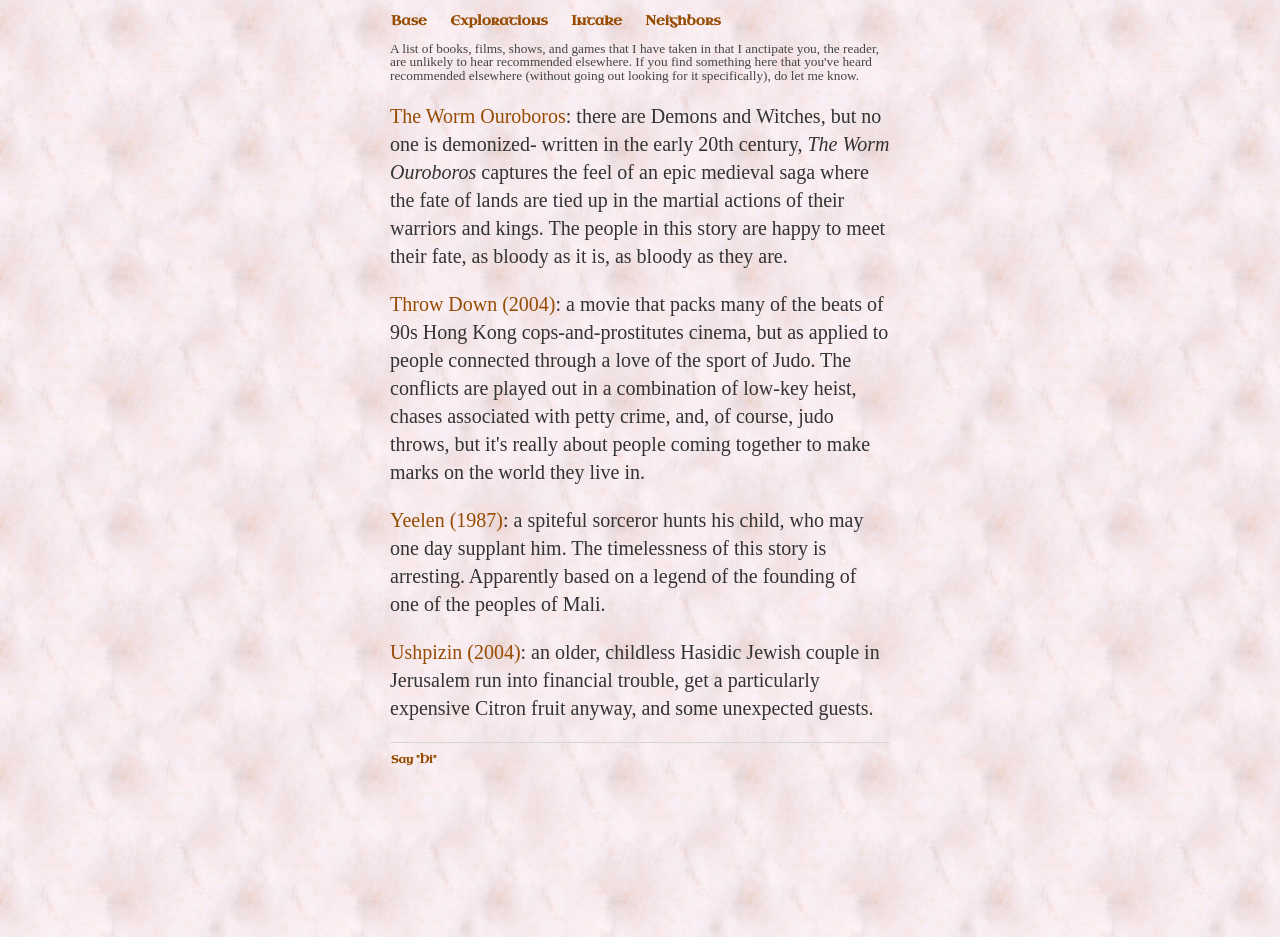
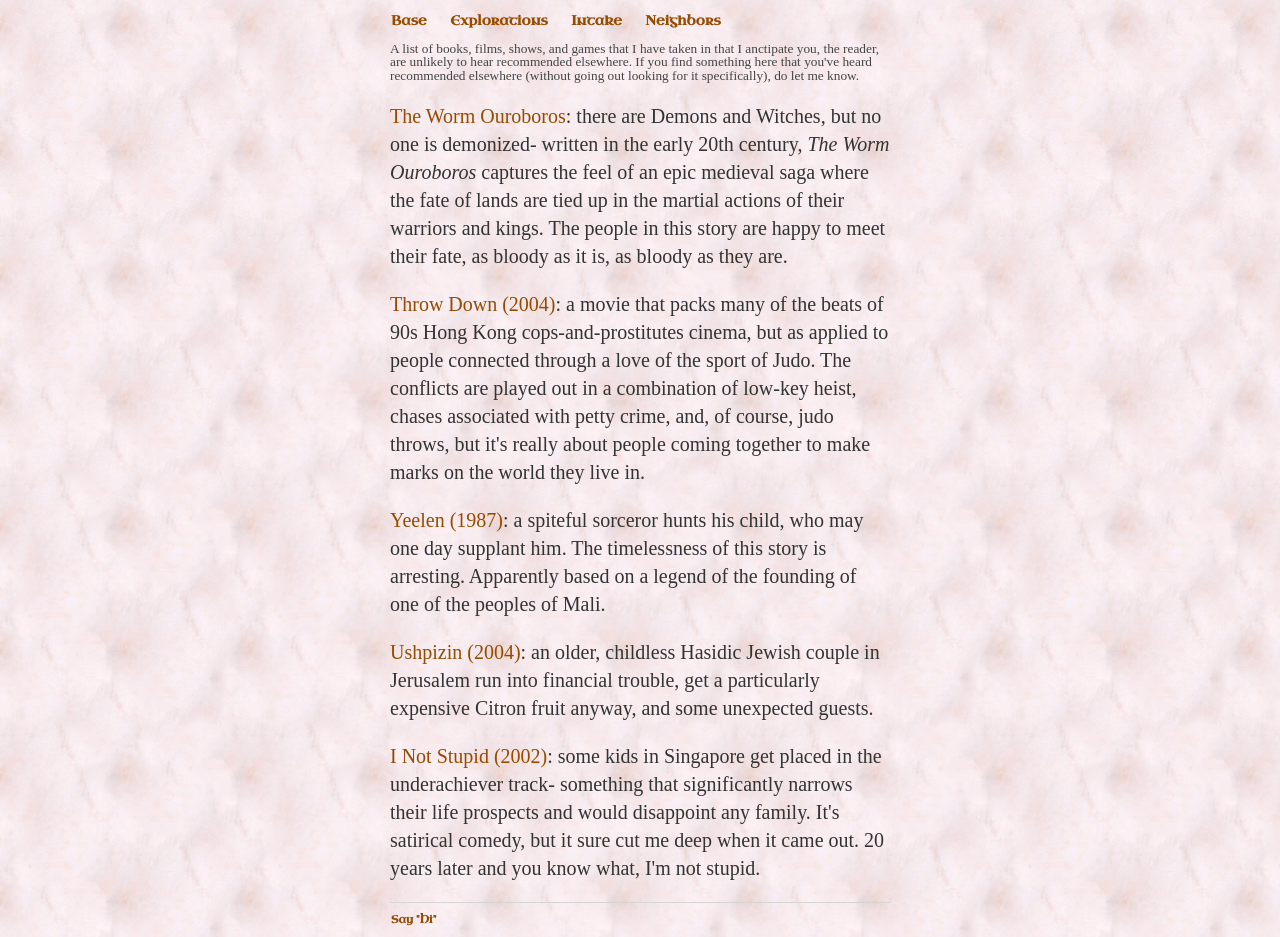
Before and after one commit to ray-dorai/ray-dorai.github.io, a Jekyll site: the page built from intake.html, in a window 1280 px wide. Built offline with Jekyll 4.4.1, drawn with Linux system fonts in a browser that asks for light colours; some web fonts are replaced.

Commit message:
Update intake.html

```diff
--- a/intake.html
+++ b/intake.html
@@ -9,6 +9,8 @@ A list of books, films, shows, and games that I have taken in that I anctipate y
 <p><a href="https://en.wikipedia.org/wiki/Throw_Down_(film)">Throw Down (2004)</a>: a movie that packs many of the beats of 90s Hong Kong cops-and-prostitutes cinema, but as applied to people connected through a love of the sport of Judo. The conflicts are played out in a combination of low-key heist, chases associated with petty crime, and, of course, judo throws, but it's really about people coming together to make marks on the world they live in.</p>
 <p><a href="https://en.wikipedia.org/wiki/Yeelen">Yeelen (1987)</a>: a spiteful sorceror hunts his child, who may one day supplant him. The timelessness of this story is arresting. Apparently based on a legend of the founding of one of the peoples of Mali.</p>
 <p><a href="https://en.wikipedia.org/wiki/Ushpizin">Ushpizin (2004)</a>: an older, childless Hasidic Jewish couple in Jerusalem run into financial trouble, get a particularly expensive Citron fruit anyway, and some unexpected guests.</p>
+<p><a href="https://en.wikipedia.org/wiki/I_Not_Stupid">I Not Stupid (2002)</a>: some kids in Singapore get placed in the underachiever track- something that significantly narrows their life prospects and would disappoint any family. It's satirical comedy, but it sure cut me deep when it came out. 20 years later and you know what, I'm not stupid. </p>
+
 
 
 
```
